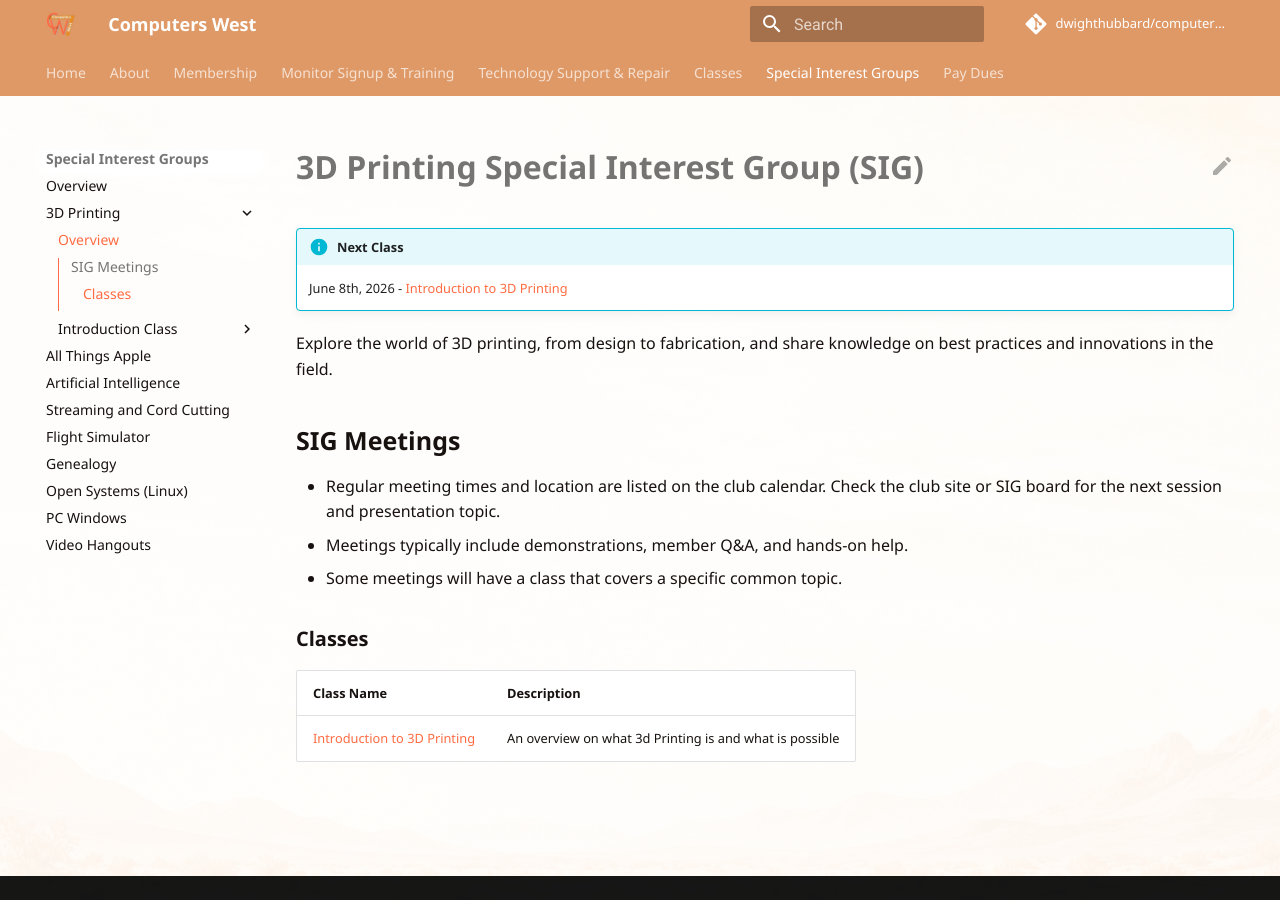
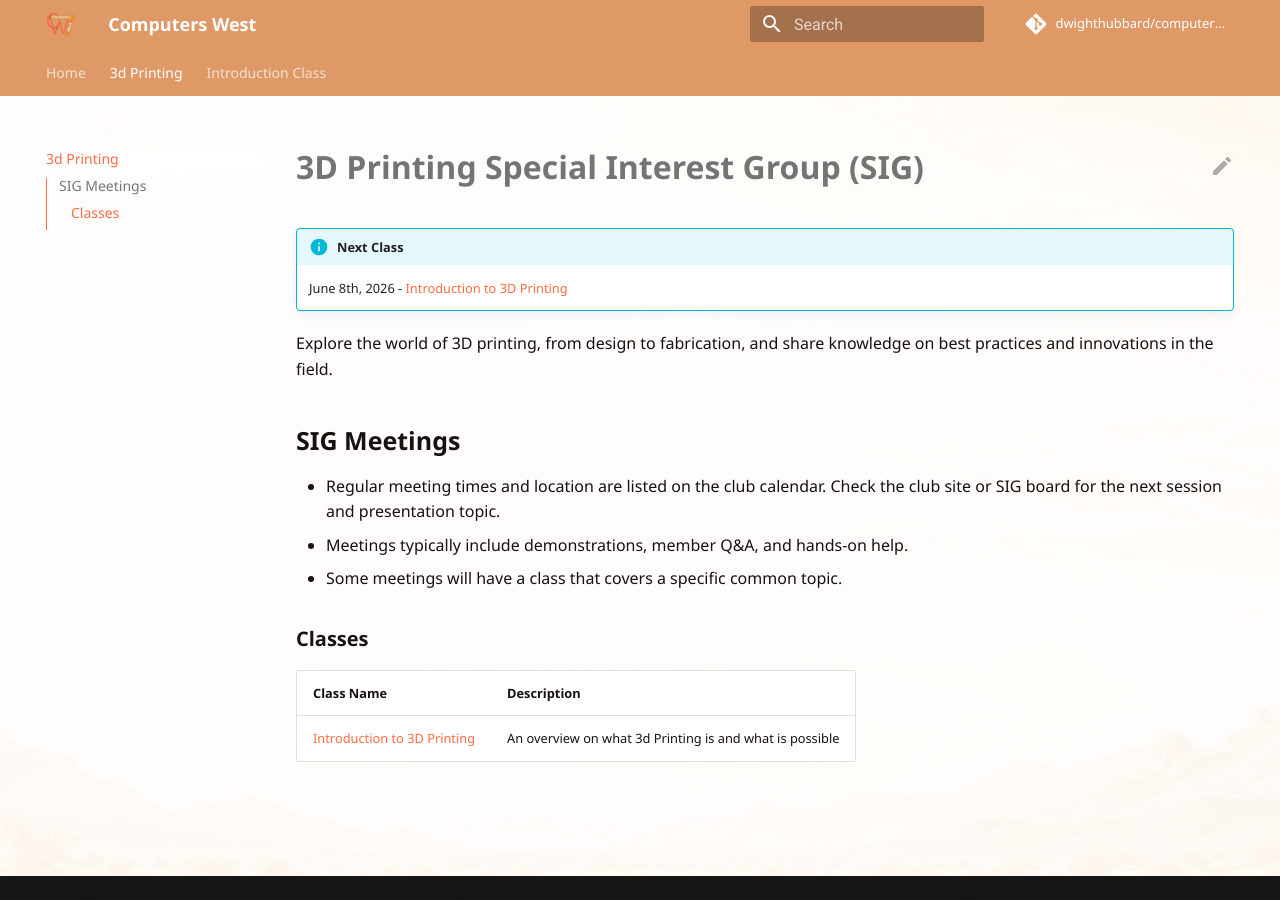
Before and after one commit to dwighthubbard/computerswest, an MkDocs documentation site: the page built from docs/sigs/3d-printing/3d-printing.md, in a window 1280 px wide. Built offline with MkDocs 1.6.1 and Material for MkDocs 9.7.7, drawn with Linux system fonts in a browser that asks for light colours; comment, search, counter and statistics services are not loaded; some of the changed lines change nothing that is shown.

Commit message:
Add draft of 3d printing class introduction class.

```diff
--- a/docs/sigs/3d-printing/3d-printing.md
+++ b/docs/sigs/3d-printing/3d-printing.md
@@ -10,8 +10,6 @@
 - Meetings typically include demonstrations, member Q&A, and hands‑on help.
 - Some meetings will have a class that covers a specific common topic.
 
-
-
 ### Classes
 
 | Class Name                                                   | Description                                             |
--- a/mkdocs.yml
+++ b/mkdocs.yml
@@ -68,43 +68,43 @@
 
 nav:
   - Home: index.md
-  - About:
-      - History: about/history.md
-      - Cell Phones for Soldiers: about/cell-phones-for-soldiers.md
-  - Membership:
-      - Membership Info: membership/index.md
-      - Calendar: membership/calendar.md
-      - Newsletters: membership/newsletters.md
-      - Officers: membership/officers.md
-      - Meeting Minutes: membership/minutes.md
-      - Bylaws: membership/bylaws.md
-  - Monitor Signup & Training:
-      - Monitor Signup: monitor/signup.md
-      - Monitor Duties: monitor/duties.md
-      - "Monitor Training & Orientation": monitor/training.md
-      - Monitoring Manual: monitor/manual.md
-  - "Technology Support & Repair": tech-support/index.md
-  - Classes:
-      - Overview: classes/overview.md
-      - Registration: classes/registration.md
-      - FAQs: classes/faqs.md
-  - Special Interest Groups:
-      - Overview: sigs/overview.md
-      - 3D Printing:
-          - Overview: sigs/3d-printing/3d-printing.md
-          - Introduction Class:
-              - Overview: sigs/3d-printing/classes/introduction/index.md
-              - Instructor Guide: sigs/3d-printing/classes/introduction/instructor-guide.md
-              - Slide Deck: sigs/3d-printing/classes/introduction/slide-deck.md
-              - Slide Outline: sigs/3d-printing/classes/introduction/slide-outline.md
-              - Attendee Handout: sigs/3d-printing/classes/introduction/attendee-handout.md
-              - Timing Plan: sigs/3d-printing/classes/introduction/timing-plan.md
-      - All Things Apple: sigs/apple.md
-      - Artificial Intelligence: sigs/ai.md
-      - Streaming and Cord Cutting: sigs/streaming-cord-cutting.md
-      - Flight Simulator: sigs/flight-simulator.md
-      - Genealogy: sigs/genealogy.md
-      - "Open Systems (Linux)": sigs/open-systems.md
-      - PC Windows: sigs/windows.md
-      - Video Hangouts: sigs/video-hangouts.md
-  - Pay Dues: pay-dues.md
+  # - About:
+  #     - History: about/history.md
+  #     - Cell Phones for Soldiers: about/cell-phones-for-soldiers.md
+  # - Membership:
+  #     - Membership Info: membership/index.md
+  #     - Calendar: membership/calendar.md
+  #     - Newsletters: membership/newsletters.md
+  #     - Officers: membership/officers.md
+  #     - Meeting Minutes: membership/minutes.md
+  #     - Bylaws: membership/bylaws.md
+  # - Monitor Signup & Training:
+  #     - Monitor Signup: monitor/signup.md
+  #     - Monitor Duties: monitor/duties.md
+  #     - "Monitor Training & Orientation": monitor/training.md
+  #     - Monitoring Manual: monitor/manual.md
+  # - "Technology Support & Repair": tech-support/index.md
+  # - Classes:
+  #     - Overview: classes/overview.md
+  #     - Registration: classes/registration.md
+  #     - FAQs: classes/faqs.md
+  # - Special Interest Groups:
+  #     - Overview: sigs/overview.md
+  #     - 3D Printing:
+  - 3d Printing: sigs/3d-printing/3d-printing.md
+  - Introduction Class:
+      - Overview: sigs/3d-printing/classes/introduction/index.md
+      - Instructor Guide: sigs/3d-printing/classes/introduction/instructor-guide.md
+      - Slide Deck: sigs/3d-printing/classes/introduction/slide-deck.md
+      - Slide Outline: sigs/3d-printing/classes/introduction/slide-outline.md
+      - Attendee Handout: sigs/3d-printing/classes/introduction/attendee-handout.md
+      - Timing Plan: sigs/3d-printing/classes/introduction/timing-plan.md
+  #     - All Things Apple: sigs/apple.md
+  #     - Artificial Intelligence: sigs/ai.md
+  #     - Streaming and Cord Cutting: sigs/streaming-cord-cutting.md
+  #     - Flight Simulator: sigs/flight-simulator.md
+  #     - Genealogy: sigs/genealogy.md
+  #     - "Open Systems (Linux)": sigs/open-systems.md
+  #     - PC Windows: sigs/windows.md
+  #     - Video Hangouts: sigs/video-hangouts.md
+  # - Pay Dues: pay-dues.md
```
